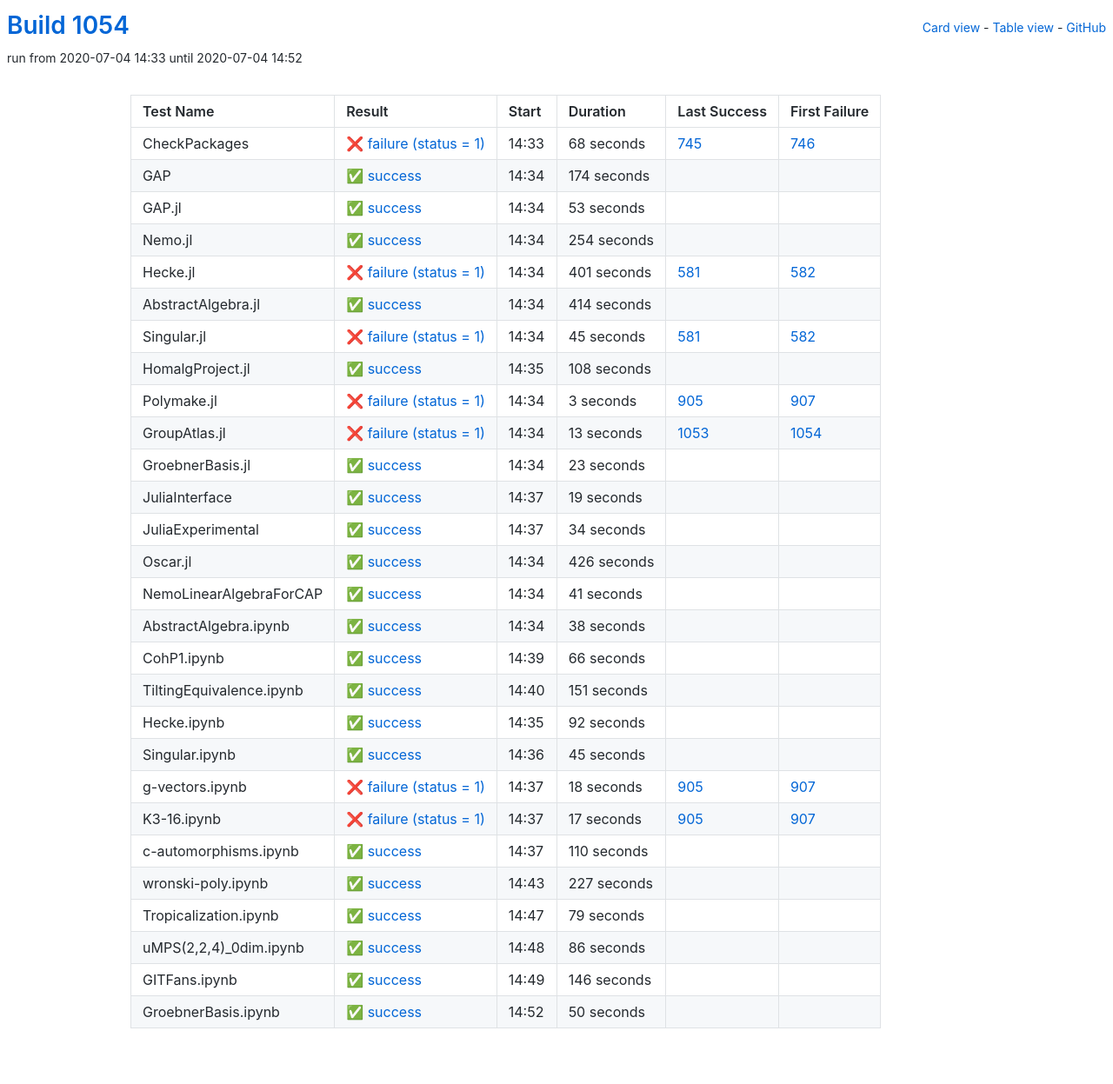
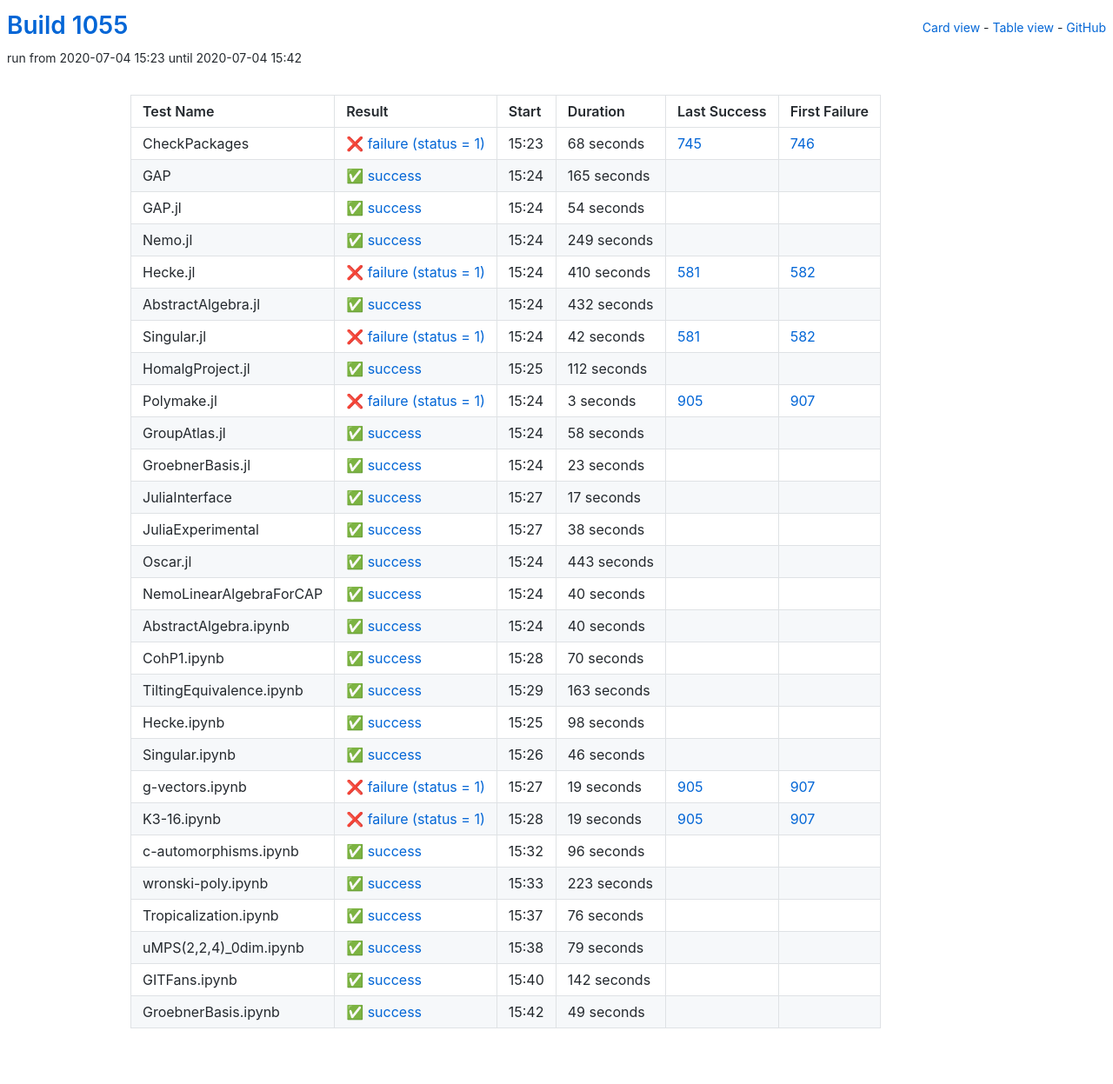
Before and after one commit to oscar-system/oscar-ci-status-1.4, a Jekyll site: the page built from table.html, in a window 1280 px wide. Shown: the whole page at 87% size. Built offline with Jekyll 4.4.1, drawn with Linux system fonts in a browser that asks for light colours.

Commit message:
Build #1055

```diff
--- a/_data/ci.yml
+++ b/_data/ci.yml
@@ -1,6 +1,6 @@
 ---
-build: 1054
-build_url: https://oscarci.mathematik.uni-kl.de/job/oscar-julia-1.4/1054/
+build: 1055
+build_url: https://oscarci.mathematik.uni-kl.de/job/oscar-julia-1.4/1055/
 job: oscar-julia-1.4
 organization: oscar-system
 repo: oscar-ci-status-1.4
@@ -8,8 +8,8 @@ repourl: https://github.com/oscar-system/oscar-ci-status-1.4
 tests:
 - name: CheckPackages
   id: checkpackages
-  log: https://oscarci.mathematik.uni-kl.de/job/oscar-julia-1.4/1054/artifact/logs/build-1054/CheckPackages.log
-  start: 2020-07-04 14:33
+  log: https://oscarci.mathematik.uni-kl.de/job/oscar-julia-1.4/1055/artifact/logs/build-1055/CheckPackages.log
+  start: 2020-07-04 15:23
   success: false
   exitcode: 1
   status: failure
@@ -20,92 +20,92 @@ tests:
   first_failure_url: https://oscarci.mathematik.uni-kl.de/job/oscar-julia-1.4/746/
 - name: GAP
   id: gap
-  log: https://oscarci.mathematik.uni-kl.de/job/oscar-julia-1.4/1054/artifact/logs/build-1054/GAP.log
-  start: 2020-07-04 14:34
+  log: https://oscarci.mathematik.uni-kl.de/job/oscar-julia-1.4/1055/artifact/logs/build-1055/GAP.log
+  start: 2020-07-04 15:24
   success: true
   exitcode: 0
   status: success
-  duration: 174
+  duration: 165
   last_success: false
   last_success_url:
   first_failure: false
   first_failure_url:
 - name: GAP.jl
   id: gap-jl
-  log: https://oscarci.mathematik.uni-kl.de/job/oscar-julia-1.4/1054/artifact/logs/build-1054/GAP.jl.log
-  start: 2020-07-04 14:34
+  log: https://oscarci.mathematik.uni-kl.de/job/oscar-julia-1.4/1055/artifact/logs/build-1055/GAP.jl.log
+  start: 2020-07-04 15:24
   success: true
   exitcode: 0
   status: success
-  duration: 53
+  duration: 54
   last_success: false
   last_success_url:
   first_failure: false
   first_failure_url:
 - name: Nemo.jl
   id: nemo-jl
-  log: https://oscarci.mathematik.uni-kl.de/job/oscar-julia-1.4/1054/artifact/logs/build-1054/Nemo.jl.log
-  start: 2020-07-04 14:34
+  log: https://oscarci.mathematik.uni-kl.de/job/oscar-julia-1.4/1055/artifact/logs/build-1055/Nemo.jl.log
+  start: 2020-07-04 15:24
   success: true
   exitcode: 0
   status: success
-  duration: 254
+  duration: 249
   last_success: false
   last_success_url:
   first_failure: false
   first_failure_url:
 - name: Hecke.jl
   id: hecke-jl
-  log: https://oscarci.mathematik.uni-kl.de/job/oscar-julia-1.4/1054/artifact/logs/build-1054/Hecke.jl.log
-  start: 2020-07-04 14:34
+  log: https://oscarci.mathematik.uni-kl.de/job/oscar-julia-1.4/1055/artifact/logs/build-1055/Hecke.jl.log
+  start: 2020-07-04 15:24
   success: false
   exitcode: 1
   status: failure
-  duration: 401
+  duration: 410
   last_success: 581
   last_success_url: https://oscarci.mathematik.uni-kl.de/job/oscar-julia-1.4/581/
   first_failure: 582
   first_failure_url: https://oscarci.mathematik.uni-kl.de/job/oscar-julia-1.4/582/
 - name: AbstractAlgebra.jl
   id: abstractalgebra-jl
-  log: https://oscarci.mathematik.uni-kl.de/job/oscar-julia-1.4/1054/artifact/logs/build-1054/AbstractAlgebra.jl.log
-  start: 2020-07-04 14:34
+  log: https://oscarci.mathematik.uni-kl.de/job/oscar-julia-1.4/1055/artifact/logs/build-1055/AbstractAlgebra.jl.log
+  start: 2020-07-04 15:24
   success: true
   exitcode: 0
   status: success
-  duration: 414
+  duration: 432
   last_success: false
   last_success_url:
   first_failure: false
   first_failure_url:
 - name: Singular.jl
   id: singular-jl
-  log: https://oscarci.mathematik.uni-kl.de/job/oscar-julia-1.4/1054/artifact/logs/build-1054/Singular.jl.log
-  start: 2020-07-04 14:34
+  log: https://oscarci.mathematik.uni-kl.de/job/oscar-julia-1.4/1055/artifact/logs/build-1055/Singular.jl.log
+  start: 2020-07-04 15:24
   success: false
   exitcode: 1
   status: failure
-  duration: 45
+  duration: 42
   last_success: 581
   last_success_url: https://oscarci.mathematik.uni-kl.de/job/oscar-julia-1.4/581/
   first_failure: 582
   first_failure_url: https://oscarci.mathematik.uni-kl.de/job/oscar-julia-1.4/582/
 - name: HomalgProject.jl
   id: homalgproject-jl
-  log: https://oscarci.mathematik.uni-kl.de/job/oscar-julia-1.4/1054/artifact/logs/build-1054/HomalgProject.jl.log
-  start: 2020-07-04 14:35
+  log: https://oscarci.mathematik.uni-kl.de/job/oscar-julia-1.4/1055/artifact/logs/build-1055/HomalgProject.jl.log
+  start: 2020-07-04 15:25
   success: true
   exitcode: 0
   status: success
-  duration: 108
+  duration: 112
   last_success: false
   last_success_url:
   first_failure: false
   first_failure_url:
 - name: Polymake.jl
   id: polymake-jl
-  log: https://oscarci.mathematik.uni-kl.de/job/oscar-julia-1.4/1054/artifact/logs/build-1054/Polymake.jl.log
-  start: 2020-07-04 14:34
+  log: https://oscarci.mathematik.uni-kl.de/job/oscar-julia-1.4/1055/artifact/logs/build-1055/Polymake.jl.log
+  start: 2020-07-04 15:24
   success: false
   exitcode: 1
   status: failure
@@ -116,20 +116,20 @@ tests:
   first_failure_url: https://oscarci.mathematik.uni-kl.de/job/oscar-julia-1.4/907/
 - name: GroupAtlas.jl
   id: groupatlas-jl
-  log: https://oscarci.mathematik.uni-kl.de/job/oscar-julia-1.4/1054/artifact/logs/build-1054/GroupAtlas.jl.log
-  start: 2020-07-04 14:34
-  success: false
-  exitcode: 1
-  status: failure
-  duration: 13
-  last_success: 1053
-  last_success_url: https://oscarci.mathematik.uni-kl.de/job/oscar-julia-1.4/1053/
-  first_failure: 1054
-  first_failure_url: https://oscarci.mathematik.uni-kl.de/job/oscar-julia-1.4/1054/
+  log: https://oscarci.mathematik.uni-kl.de/job/oscar-julia-1.4/1055/artifact/logs/build-1055/GroupAtlas.jl.log
+  start: 2020-07-04 15:24
+  success: true
+  exitcode: 0
+  status: success
+  duration: 58
+  last_success: false
+  last_success_url:
+  first_failure: false
+  first_failure_url:
 - name: GroebnerBasis.jl
   id: groebnerbasis-jl
-  log: https://oscarci.mathematik.uni-kl.de/job/oscar-julia-1.4/1054/artifact/logs/build-1054/GroebnerBasis.jl.log
-  start: 2020-07-04 14:34
+  log: https://oscarci.mathematik.uni-kl.de/job/oscar-julia-1.4/1055/artifact/logs/build-1055/GroebnerBasis.jl.log
+  start: 2020-07-04 15:24
   success: true
   exitcode: 0
   status: success
@@ -140,56 +140,20 @@ tests:
   first_failure_url:
 - name: JuliaInterface
   id: juliainterface
-  log: https://oscarci.mathematik.uni-kl.de/job/oscar-julia-1.4/1054/artifact/logs/build-1054/JuliaInterface.log
-  start: 2020-07-04 14:37
+  log: https://oscarci.mathematik.uni-kl.de/job/oscar-julia-1.4/1055/artifact/logs/build-1055/JuliaInterface.log
+  start: 2020-07-04 15:27
   success: true
   exitcode: 0
   status: success
-  duration: 19
+  duration: 17
   last_success: false
   last_success_url:
   first_failure: false
   first_failure_url:
 - name: JuliaExperimental
   id: juliaexperimental
-  log: https://oscarci.mathematik.uni-kl.de/job/oscar-julia-1.4/1054/artifact/logs/build-1054/JuliaExperimental.log
-  start: 2020-07-04 14:37
-  success: true
-  exitcode: 0
-  status: success
-  duration: 34
-  last_success: false
-  last_success_url:
-  first_failure: false
-  first_failure_url:
-- name: Oscar.jl
-  id: oscar-jl
-  log: https://oscarci.mathematik.uni-kl.de/job/oscar-julia-1.4/1054/artifact/logs/build-1054/Oscar.jl.log
-  start: 2020-07-04 14:34
-  success: true
-  exitcode: 0
-  status: success
-  duration: 426
-  last_success: false
-  last_success_url:
-  first_failure: false
-  first_failure_url:
-- name: NemoLinearAlgebraForCAP
-  id: nemolinearalgebraforcap
-  log: https://oscarci.mathematik.uni-kl.de/job/oscar-julia-1.4/1054/artifact/logs/build-1054/NemoLinearAlgebraForCAP.log
-  start: 2020-07-04 14:34
-  success: true
-  exitcode: 0
-  status: success
-  duration: 41
-  last_success: false
-  last_success_url:
-  first_failure: false
-  first_failure_url:
-- name: AbstractAlgebra.ipynb
-  id: abstractalgebra-ipynb
-  log: https://oscarci.mathematik.uni-kl.de/job/oscar-julia-1.4/1054/artifact/logs/build-1054/AbstractAlgebra.ipynb.log
-  start: 2020-07-04 14:34
+  log: https://oscarci.mathematik.uni-kl.de/job/oscar-julia-1.4/1055/artifact/logs/build-1055/JuliaExperimental.log
+  start: 2020-07-04 15:27
   success: true
   exitcode: 0
   status: success
@@ -198,106 +162,154 @@ tests:
   last_success_url:
   first_failure: false
   first_failure_url:
-- name: CohP1.ipynb
-  id: cohp1-ipynb
-  log: https://oscarci.mathematik.uni-kl.de/job/oscar-julia-1.4/1054/artifact/logs/build-1054/CohP1.ipynb.log
-  start: 2020-07-04 14:39
+- name: Oscar.jl
+  id: oscar-jl
+  log: https://oscarci.mathematik.uni-kl.de/job/oscar-julia-1.4/1055/artifact/logs/build-1055/Oscar.jl.log
+  start: 2020-07-04 15:24
   success: true
   exitcode: 0
   status: success
-  duration: 66
+  duration: 443
+  last_success: false
+  last_success_url:
+  first_failure: false
+  first_failure_url:
+- name: NemoLinearAlgebraForCAP
+  id: nemolinearalgebraforcap
+  log: https://oscarci.mathematik.uni-kl.de/job/oscar-julia-1.4/1055/artifact/logs/build-1055/NemoLinearAlgebraForCAP.log
+  start: 2020-07-04 15:24
+  success: true
+  exitcode: 0
+  status: success
+  duration: 40
+  last_success: false
+  last_success_url:
+  first_failure: false
+  first_failure_url:
+- name: AbstractAlgebra.ipynb
+  id: abstractalgebra-ipynb
+  log: https://oscarci.mathematik.uni-kl.de/job/oscar-julia-1.4/1055/artifact/logs/build-1055/AbstractAlgebra.ipynb.log
+  start: 2020-07-04 15:24
+  success: true
+  exitcode: 0
+  status: success
+  duration: 40
+  last_success: false
+  last_success_url:
+  first_failure: false
+  first_failure_url:
+- name: CohP1.ipynb
+  id: cohp1-ipynb
+  log: https://oscarci.mathematik.uni-kl.de/job/oscar-julia-1.4/1055/artifact/logs/build-1055/CohP1.ipynb.log
+  start: 2020-07-04 15:28
+  success: true
+  exitcode: 0
+  status: success
+  duration: 70
   last_success: false
   last_success_url:
   first_failure: false
   first_failure_url:
 - name: TiltingEquivalence.ipynb
   id: tiltingequivalence-ipynb
-  log: https://oscarci.mathematik.uni-kl.de/job/oscar-julia-1.4/1054/artifact/logs/build-1054/TiltingEquivalence.ipynb.log
-  start: 2020-07-04 14:40
+  log: https://oscarci.mathematik.uni-kl.de/job/oscar-julia-1.4/1055/artifact/logs/build-1055/TiltingEquivalence.ipynb.log
+  start: 2020-07-04 15:29
   success: true
   exitcode: 0
   status: success
-  duration: 151
+  duration: 163
   last_success: false
   last_success_url:
   first_failure: false
   first_failure_url:
 - name: Hecke.ipynb
   id: hecke-ipynb
-  log: https://oscarci.mathematik.uni-kl.de/job/oscar-julia-1.4/1054/artifact/logs/build-1054/Hecke.ipynb.log
-  start: 2020-07-04 14:35
+  log: https://oscarci.mathematik.uni-kl.de/job/oscar-julia-1.4/1055/artifact/logs/build-1055/Hecke.ipynb.log
+  start: 2020-07-04 15:25
   success: true
   exitcode: 0
   status: success
-  duration: 92
+  duration: 98
   last_success: false
   last_success_url:
   first_failure: false
   first_failure_url:
 - name: Singular.ipynb
   id: singular-ipynb
-  log: https://oscarci.mathematik.uni-kl.de/job/oscar-julia-1.4/1054/artifact/logs/build-1054/Singular.ipynb.log
-  start: 2020-07-04 14:36
+  log: https://oscarci.mathematik.uni-kl.de/job/oscar-julia-1.4/1055/artifact/logs/build-1055/Singular.ipynb.log
+  start: 2020-07-04 15:26
   success: true
   exitcode: 0
   status: success
-  duration: 45
+  duration: 46
   last_success: false
   last_success_url:
   first_failure: false
   first_failure_url:
 - name: g-vectors.ipynb
   id: g-vectors-ipynb
-  log: https://oscarci.mathematik.uni-kl.de/job/oscar-julia-1.4/1054/artifact/logs/build-1054/g-vectors.ipynb.log
-  start: 2020-07-04 14:37
+  log: https://oscarci.mathematik.uni-kl.de/job/oscar-julia-1.4/1055/artifact/logs/build-1055/g-vectors.ipynb.log
+  start: 2020-07-04 15:27
   success: false
   exitcode: 1
   status: failure
-  duration: 18
+  duration: 19
   last_success: 905
   last_success_url: https://oscarci.mathematik.uni-kl.de/job/oscar-julia-1.4/905/
   first_failure: 907
   first_failure_url: https://oscarci.mathematik.uni-kl.de/job/oscar-julia-1.4/907/
 - name: K3-16.ipynb
   id: k3-16-ipynb
-  log: https://oscarci.mathematik.uni-kl.de/job/oscar-julia-1.4/1054/artifact/logs/build-1054/K3-16.ipynb.log
-  start: 2020-07-04 14:37
+  log: https://oscarci.mathematik.uni-kl.de/job/oscar-julia-1.4/1055/artifact/logs/build-1055/K3-16.ipynb.log
+  start: 2020-07-04 15:28
   success: false
   exitcode: 1
   status: failure
-  duration: 17
+  duration: 19
   last_success: 905
   last_success_url: https://oscarci.mathematik.uni-kl.de/job/oscar-julia-1.4/905/
   first_failure: 907
   first_failure_url: https://oscarci.mathematik.uni-kl.de/job/oscar-julia-1.4/907/
 - name: c-automorphisms.ipynb
   id: c-automorphisms-ipynb
-  log: https://oscarci.mathematik.uni-kl.de/job/oscar-julia-1.4/1054/artifact/logs/build-1054/c-automorphisms.ipynb.log
-  start: 2020-07-04 14:37
+  log: https://oscarci.mathematik.uni-kl.de/job/oscar-julia-1.4/1055/artifact/logs/build-1055/c-automorphisms.ipynb.log
+  start: 2020-07-04 15:32
   success: true
   exitcode: 0
   status: success
-  duration: 110
+  duration: 96
   last_success: false
   last_success_url:
   first_failure: false
   first_failure_url:
 - name: wronski-poly.ipynb
   id: wronski-poly-ipynb
-  log: https://oscarci.mathematik.uni-kl.de/job/oscar-julia-1.4/1054/artifact/logs/build-1054/wronski-poly.ipynb.log
-  start: 2020-07-04 14:43
+  log: https://oscarci.mathematik.uni-kl.de/job/oscar-julia-1.4/1055/artifact/logs/build-1055/wronski-poly.ipynb.log
+  start: 2020-07-04 15:33
   success: true
   exitcode: 0
   status: success
-  duration: 227
+  duration: 223
   last_success: false
   last_success_url:
   first_failure: false
   first_failure_url:
 - name: Tropicalization.ipynb
   id: tropicalization-ipynb
-  log: https://oscarci.mathematik.uni-kl.de/job/oscar-julia-1.4/1054/artifact/logs/build-1054/Tropicalization.ipynb.log
-  start: 2020-07-04 14:47
+  log: https://oscarci.mathematik.uni-kl.de/job/oscar-julia-1.4/1055/artifact/logs/build-1055/Tropicalization.ipynb.log
+  start: 2020-07-04 15:37
+  success: true
+  exitcode: 0
+  status: success
+  duration: 76
+  last_success: false
+  last_success_url:
+  first_failure: false
+  first_failure_url:
+- name: uMPS(2,2,4)_0dim.ipynb
+  id: umps-2-2-4-0dim-ipynb
+  log: https://oscarci.mathematik.uni-kl.de/job/oscar-julia-1.4/1055/artifact/logs/build-1055/uMPS-2-2-4-_0dim.ipynb.log
+  start: 2020-07-04 15:38
   success: true
   exitcode: 0
   status: success
@@ -306,38 +318,26 @@ tests:
   last_success_url:
   first_failure: false
   first_failure_url:
-- name: uMPS(2,2,4)_0dim.ipynb
-  id: umps-2-2-4-0dim-ipynb
-  log: https://oscarci.mathematik.uni-kl.de/job/oscar-julia-1.4/1054/artifact/logs/build-1054/uMPS-2-2-4-_0dim.ipynb.log
-  start: 2020-07-04 14:48
+- name: GITFans.ipynb
+  id: gitfans-ipynb
+  log: https://oscarci.mathematik.uni-kl.de/job/oscar-julia-1.4/1055/artifact/logs/build-1055/GITFans.ipynb.log
+  start: 2020-07-04 15:40
   success: true
   exitcode: 0
   status: success
-  duration: 86
-  last_success: false
-  last_success_url:
-  first_failure: false
-  first_failure_url:
-- name: GITFans.ipynb
-  id: gitfans-ipynb
-  log: https://oscarci.mathematik.uni-kl.de/job/oscar-julia-1.4/1054/artifact/logs/build-1054/GITFans.ipynb.log
-  start: 2020-07-04 14:49
-  success: true
-  exitcode: 0
-  status: success
-  duration: 146
+  duration: 142
   last_success: false
   last_success_url:
   first_failure: false
   first_failure_url:
 - name: GroebnerBasis.ipynb
   id: groebnerbasis-ipynb
-  log: https://oscarci.mathematik.uni-kl.de/job/oscar-julia-1.4/1054/artifact/logs/build-1054/GroebnerBasis.ipynb.log
-  start: 2020-07-04 14:52
+  log: https://oscarci.mathematik.uni-kl.de/job/oscar-julia-1.4/1055/artifact/logs/build-1055/GroebnerBasis.ipynb.log
+  start: 2020-07-04 15:42
   success: true
   exitcode: 0
   status: success
-  duration: 50
+  duration: 49
   last_success: false
   last_success_url:
   first_failure: false
```
Also changed, not shown: README.md.
